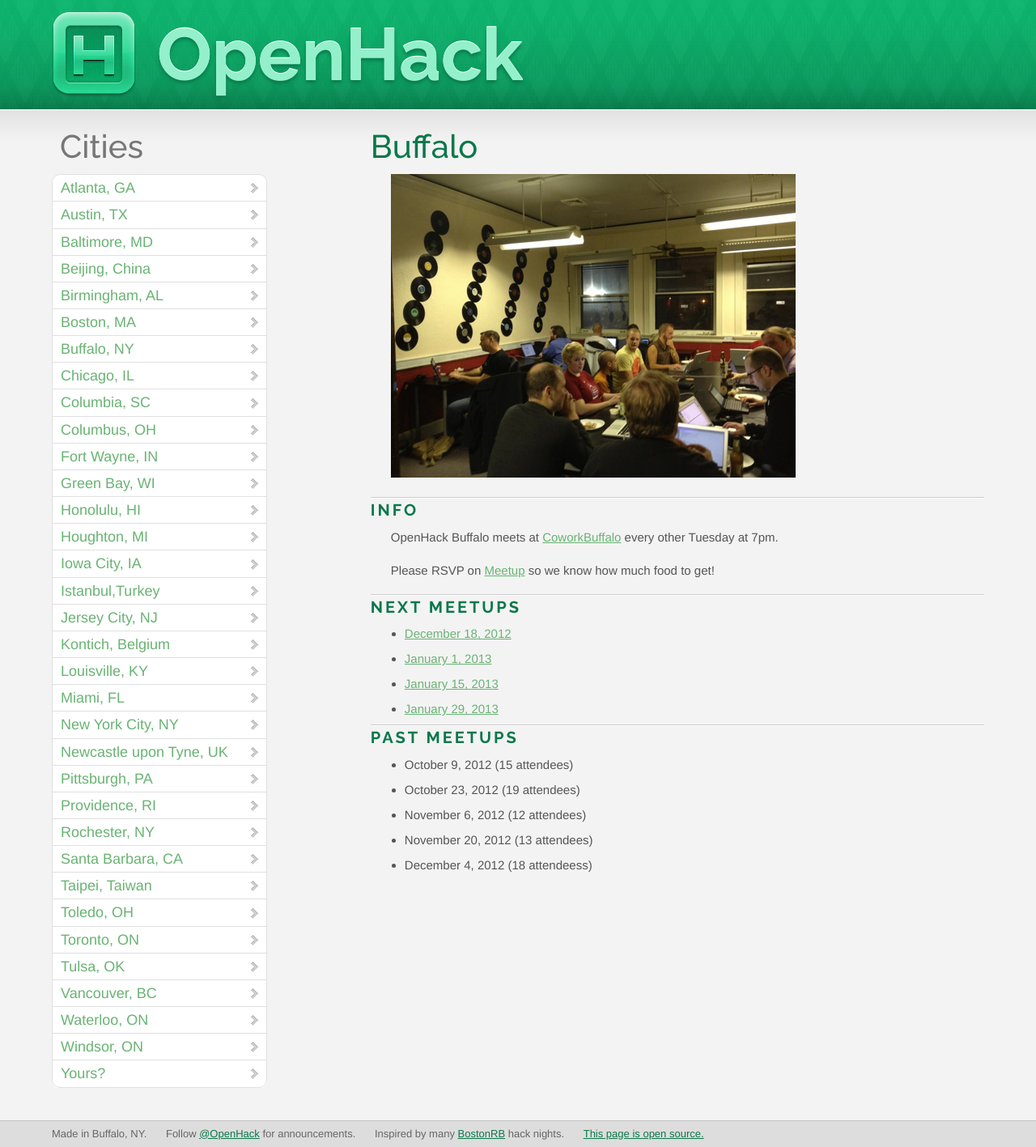
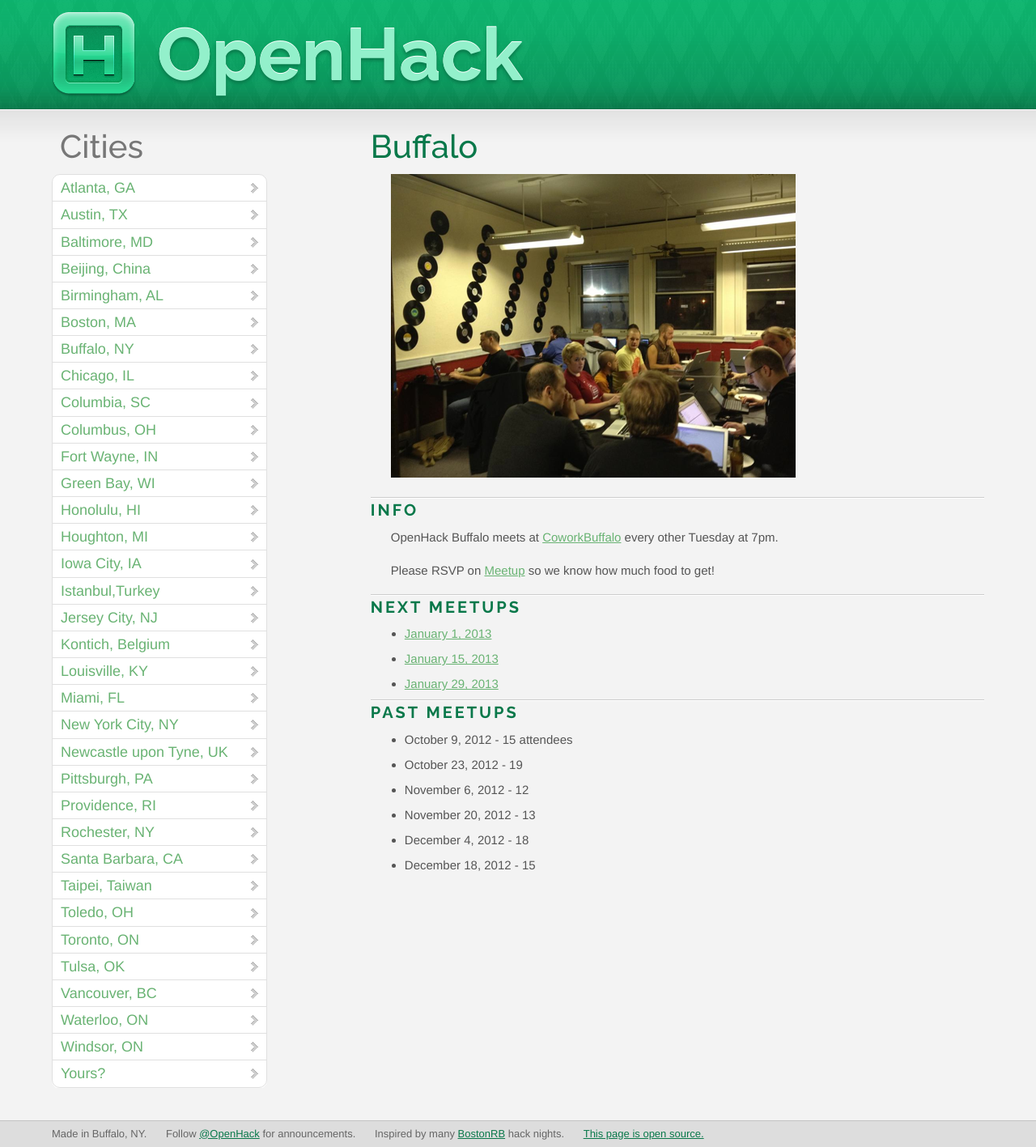
Before and after one commit to OpenHack/openhack.github.com, a Jekyll site: the page built from buffalo/index.markdown, in a window 1280 px wide. Shown: the whole page at 81% size. Built offline with Jekyll 4.4.1, drawn with Linux system fonts in a browser that asks for light colours; nearby versions of some CDN libraries; Markdown is read by kramdown in place of the engine named in the settings; comment, search, counter and statistics services are not loaded.

Commit message:
Update Buffalo counts and check off 12/18 meetup

```diff
--- a/buffalo/index.markdown
+++ b/buffalo/index.markdown
@@ -15,15 +15,15 @@
 
 ### Next meetups
 
-* [December 18, 2012](http://www.meetup.com/Western-New-York-Ruby/events/dfqlpdyqqbxb/)
 * [January 1, 2013](http://www.meetup.com/Western-New-York-Ruby/events/dfqlpdyrcbcb/)
 * [January 15, 2013](http://www.meetup.com/Western-New-York-Ruby/events/dfqlpdyrcbtb/)
 * [January 29, 2013](http://www.meetup.com/Western-New-York-Ruby/events/dfqlpdyrcbmc/)
 
 ### Past meetups
 
-* October 9, 2012 (15 attendees)
-* October 23, 2012 (19 attendees)
-* November 6, 2012 (12 attendees)
-* November 20, 2012 (13 attendees)
-* December 4, 2012 (18 attendeess)
+* October 9, 2012 - 15 attendees
+* October 23, 2012 - 19
+* November 6, 2012 - 12
+* November 20, 2012 - 13
+* December 4, 2012 - 18
+* December 18, 2012 - 15
```
